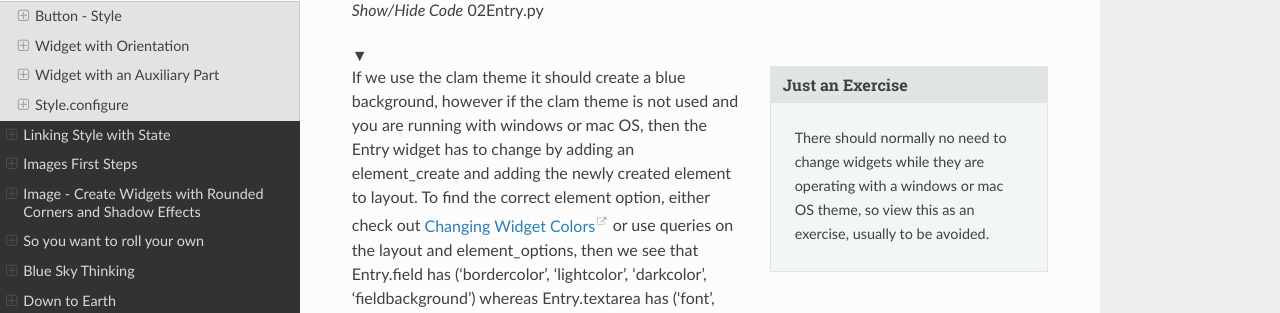
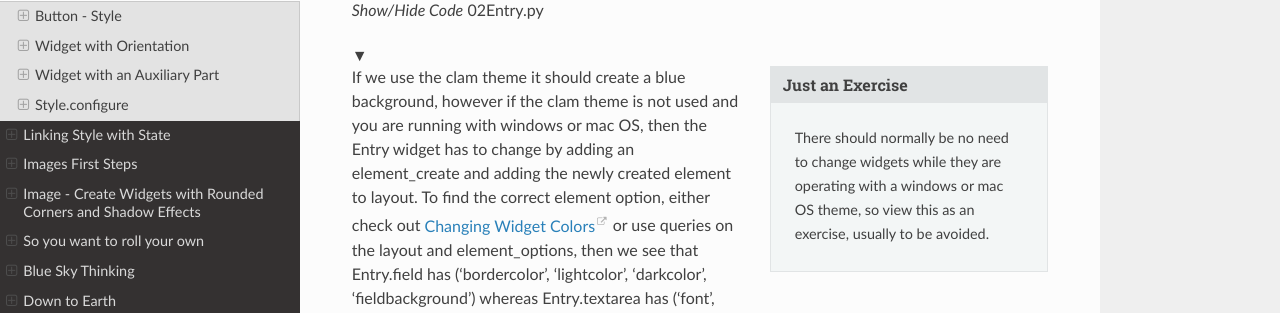
Before and after one commit to Edgar-Donk/tkinter.ttk.style, a Sphinx documentation site: the page built from docs/02style_changes.rst, in a window 1280 px wide and 900 px high, scrolled down 9712 px. Shown: the part 256-569 px from the top of the window. Built offline with Sphinx 7.4.7 and the Read the Docs theme 2.0.0, drawn with Linux system fonts in a browser that asks for light colours.

Commit message:
Add files via upload

```diff
--- a/docs/02style_changes.rst
+++ b/docs/02style_changes.rst
@@ -446,9 +446,9 @@
 
 .. sidebar:: Just an Exercise
 
-   There should normally no need to change widgets while they are operating
-   with a windows or mac OS theme, so view this as an exercise, usually to
-   be avoided.
+   There should normally be no need to change widgets while they are
+   operating with a windows or mac OS theme, so view this as an exercise,
+   usually to be avoided.
 
 If we use the clam theme it should create a blue background,
 however if the clam theme is not used and you are running with windows or
```
Also changed, not shown: docs/07blue_sky.rst (+8 -8 lines).
